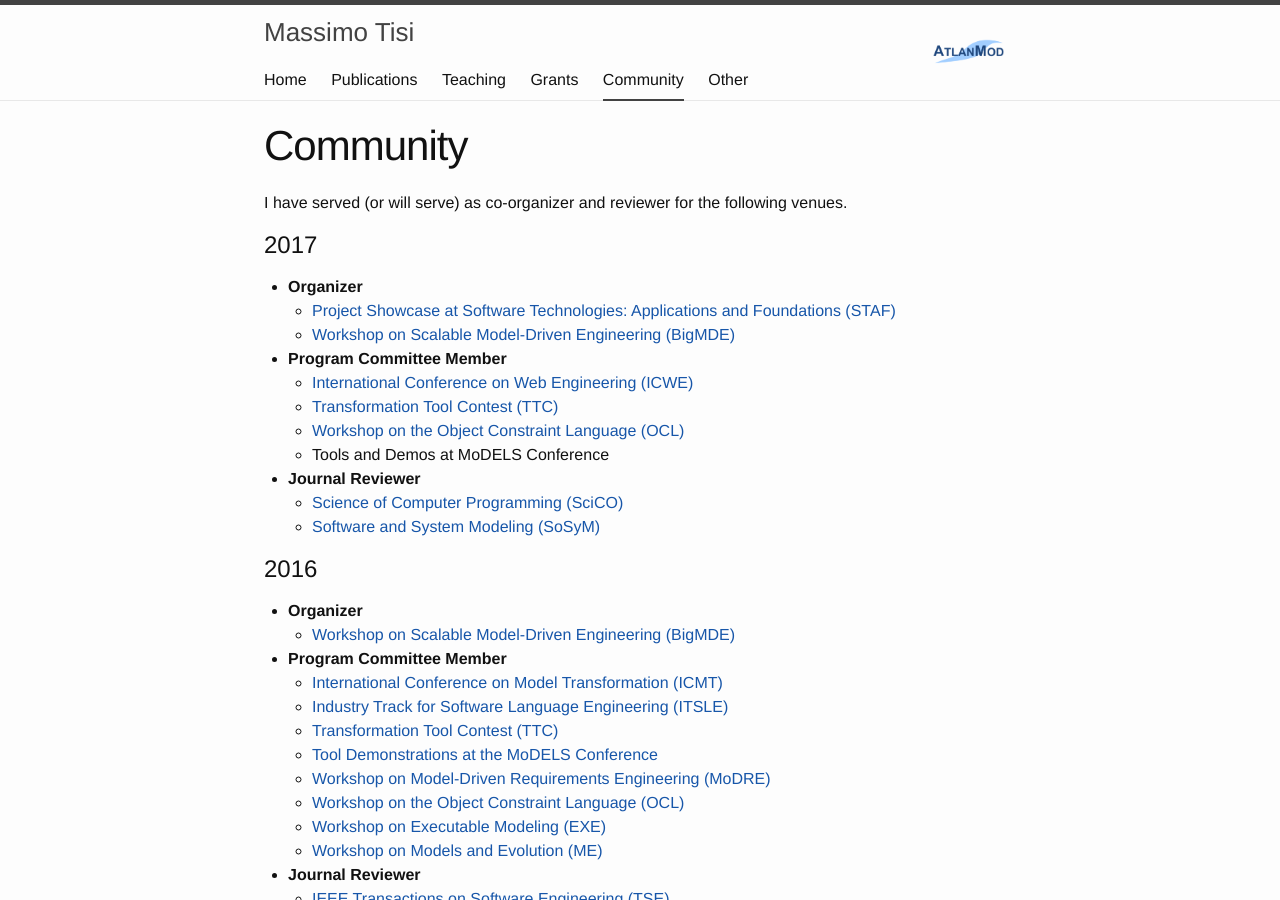
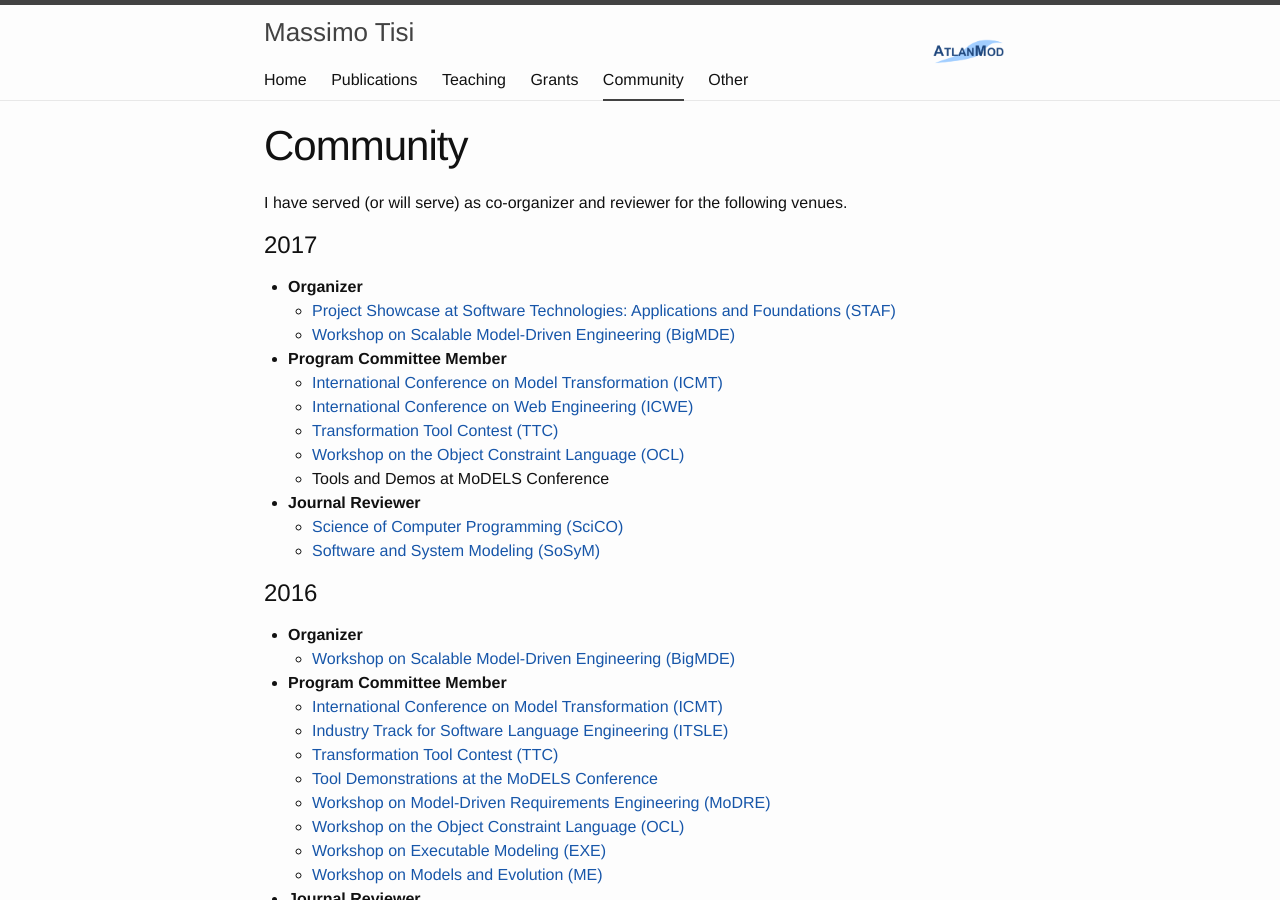
Before and after one commit to massimotisi/massimotisi.github.io, a Jekyll site: the page built from community.md, in a window 1280 px wide and 900 px high. Built offline with Jekyll 4.4.1, drawn with Linux system fonts in a browser that asks for light colours.

Commit message:
ICMT 2017

```diff
--- a/community.md
+++ b/community.md
@@ -13,6 +13,7 @@ I have served (or will serve) as co-organizer and reviewer for the following ven
   * [Workshop on Scalable Model-Driven Engineering (BigMDE)](http://www.big-mde.eu/)
 
 * **Program Committee Member**
+  * [International Conference on Model Transformation (ICMT)](http://www.model-transformation.org/)
   * [International Conference on Web Engineering (ICWE)](http://icwe2017.webengineering.org/)
   * [Transformation Tool Contest (TTC)](http://www.transformation-tool-contest.eu/)
   * [Workshop on the Object Constraint Language (OCL)](http://oclworkshop.github.io/2017/)
```
